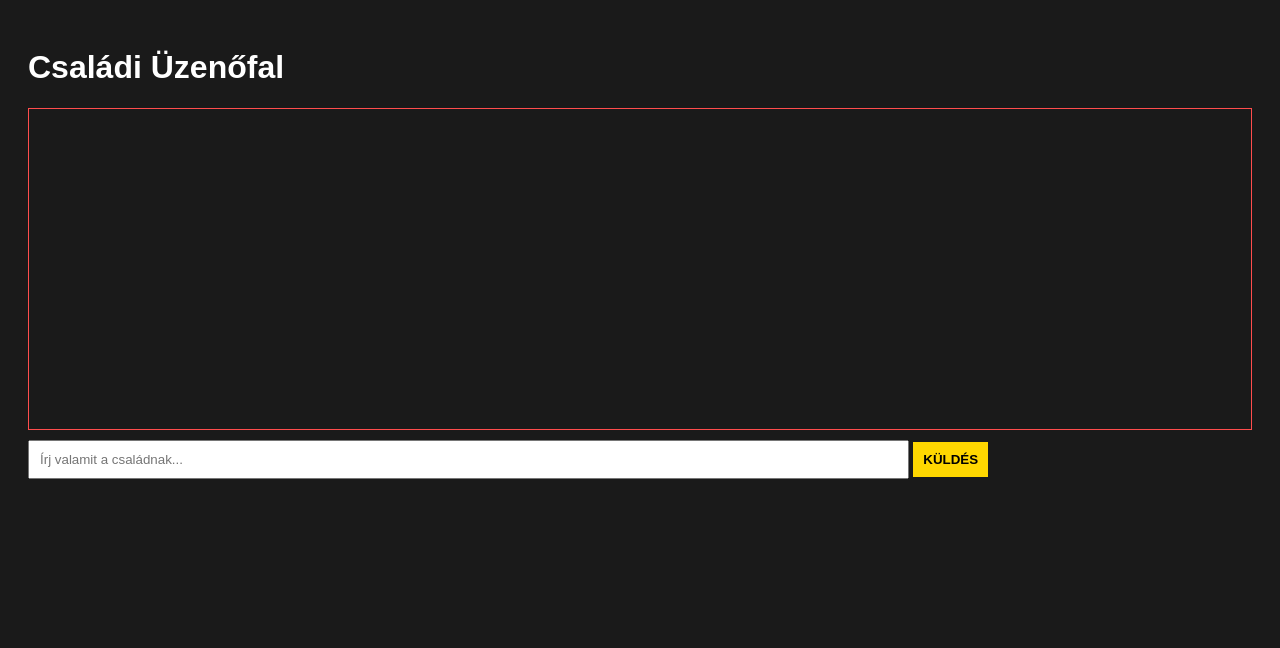
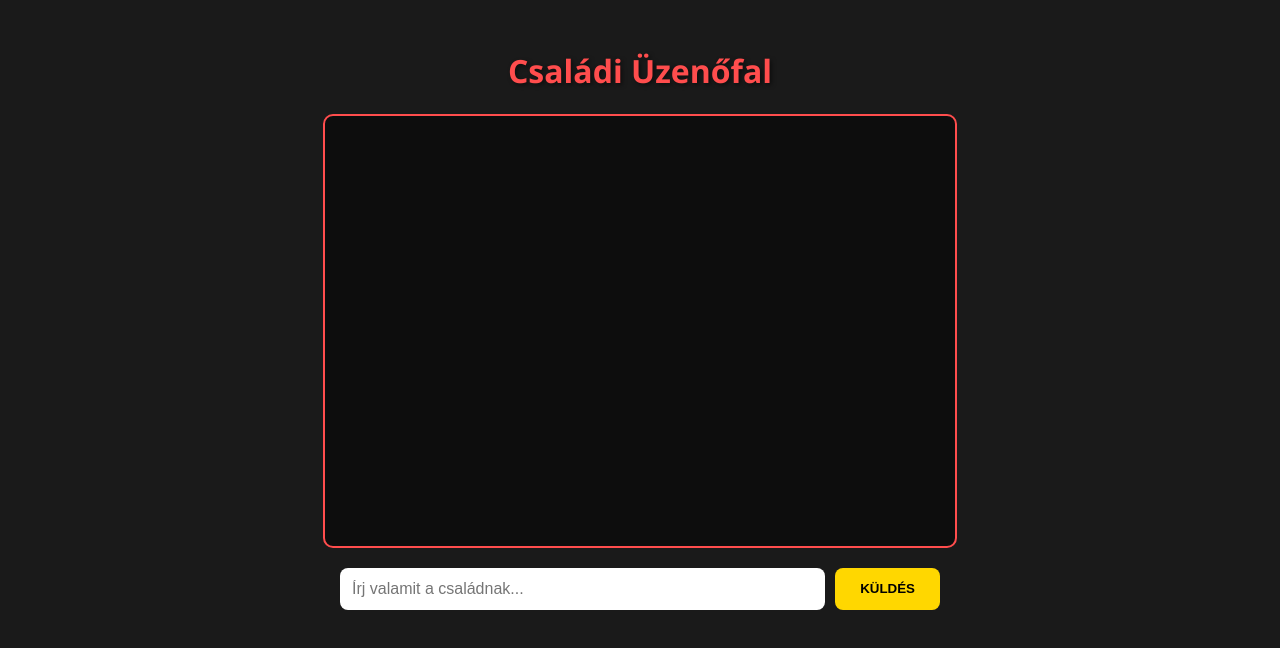
Before and after one commit to SiposZoltan633/tothfamily, a plain HTML site: page admin.html in a window 1280 px wide. Both pictures are taken after a click on the button "KÜLDÉS". Drawn offline with Linux system fonts and the light colour scheme; no server answers.

Commit message:
Enhance admin.html with improved styles and features
Updated the layout and styles for better user experience. Added functionality to send messages with Enter key.

```diff
--- a/admin.html
+++ b/admin.html
@@ -2,44 +2,127 @@
 <html lang="hu">
 <head>
     <meta charset="UTF-8">
+    <meta name="viewport" content="width=device-width, initial-scale=1.0">
     <title>Tóth Family - Üzenőfal</title>
     <style>
-        body { background: #1a1a1a; color: white; font-family: sans-serif; padding: 20px; }
-        #uzenetek { border: 1px solid #ff4d4d; height: 300px; overflow-y: scroll; padding: 10px; margin-bottom: 10px; }
-        input { padding: 10px; width: 70%; }
-        button { padding: 10px; background: #ffd700; border: none; font-weight: bold; }
+        body {
+            background: #1a1a1a;
+            color: white;
+            font-family: 'Segoe UI', sans-serif;
+            padding: 20px;
+            display: flex;
+            flex-direction: column;
+            align-items: center;
+        }
+        h1 { color: #ff4d4d; text-shadow: 2px 2px 4px rgba(0,0,0,0.5); }
+
+        #uzenetek {
+            border: 2px solid #ff4d4d;
+            width: 100%;
+            max-width: 600px;
+            height: 400px;
+            overflow-y: auto;
+            padding: 15px;
+            margin-bottom: 20px;
+            background: rgba(0,0,0,0.5);
+            border-radius: 10px;
+        }
+
+        .uzenet-sor {
+            margin-bottom: 10px;
+            padding: 8px;
+            border-bottom: 1px solid #333;
+            animation: fadeIn 0.3s;
+        }
+
+        @keyframes fadeIn { from { opacity: 0; } to { opacity: 1; } }
+
+        .controls {
+            display: flex;
+            gap: 10px;
+            width: 100%;
+            max-width: 600px;
+        }
+
+        input {
+            flex-grow: 1;
+            padding: 12px;
+            border-radius: 8px;
+            border: none;
+            font-size: 16px;
+        }
+
+        button {
+            padding: 12px 25px;
+            background: #ffd700;
+            border: none;
+            border-radius: 8px;
+            font-weight: bold;
+            cursor: pointer;
+            transition: 0.3s;
+        }
+
+        button:hover { background: #ffcc00; transform: scale(1.05); }
     </style>
 </head>
 <body>
     <h1>Családi Üzenőfal</h1>
+
     <div id="uzenetek"></div>
-    <input type="text" id="ujUzenet" placeholder="Írj valamit a családnak...">
-    <button id="kuldBtn">KÜLDÉS</button>
+
+    <div class="controls">
+        <input type="text" id="ujUzenet" placeholder="Írj valamit a családnak...">
+        <button id="kuldBtn">KÜLDÉS</button>
+    </div>
 
     <script type="module">
         import { initializeApp } from "https://www.gstatic.com/firebasejs/10.8.0/firebase-app.js";
         import { getDatabase, ref, push, onChildAdded } from "https://www.gstatic.com/firebasejs/10.8.0/firebase-database.js";
 
-        // Ide is kell a firebaseConfig ugyanazzal a databaseURL-lel!
-        const firebaseConfig = { /* ... a Te adataid ... */ };
+        // A te egyedi Firebase adataid (automatikusan kitöltve a korábbiak alapján)
+        const firebaseConfig = {
+            apiKey: "AIzaSyCs1IB9gKlY_7K_oawhVkttnMc_QI7BKnw",
+            authDomain: "tothfamily-c87a3.firebaseapp.com",
+            projectId: "tothfamily-c87a3",
+            databaseURL: "https://tothfamily-c87a3-default-rtdb.europe-west1.firebasedatabase.app",
+            storageBucket: "tothfamily-c87a3.firebasestorage.app",
+            messagingSenderId: "343802519326",
+            appId: "1:343802519326:web:3fb878ee5d72e018d9330f"
+        };
+
         const app = initializeApp(firebaseConfig);
         const db = getDatabase(app);
-
         const uzenetBox = document.getElementById('uzenetek');
         const uzenetRef = ref(db, 'uzenetek');
 
-        // Üzenet küldése
-        document.getElementById('kuldBtn').onclick = () => {
+        // Üzenet küldése funkció
+        function kuldes() {
             const txt = document.getElementById('ujUzenet').value;
-            push(uzenetRef, { szoveg: txt, ido: new Date().toLocaleTimeString() });
-            document.getElementById('ujUzenet').value = '';
-        };
+            if(txt.trim() !== "") {
+                push(uzenetRef, {
+                    szoveg: txt,
+                    ido: new Date().toLocaleTimeString('hu-HU', {hour: '2-digit', minute:'2-digit'})
+                });
+                document.getElementById('ujUzenet').value = '';
+            }
+        }
 
-        // Üzenetek valós idejű megjelenítése
+        document.getElementById('kuldBtn').onclick = kuldes;
+
+        // Enter billentyűre is küldjön
+        document.getElementById('ujUzenet').addEventListener("keypress", (e) => {
+            if (e.key === "Enter") kuldes();
+        });
+
+        // Üzenetek valós idejű megjelenítése (Realtime Database lényege)
         onChildAdded(uzenetRef, (data) => {
-            const p = document.createElement('p');
-            p.innerText = `[${data.val().ido}] ${data.val().szoveg}`;
-            uzenetBox.appendChild(p);
+            const uzenet = data.val();
+            const div = document.createElement('div');
+            div.className = 'uzenet-sor';
+            div.innerHTML = `<small style="color: #888;">${uzenet.ido}</small><br><strong>${uzenet.szoveg}</strong>`;
+            uzenetBox.appendChild(div);
+
+            // Mindig az aljára görget az új üzenetnél
             uzenetBox.scrollTop = uzenetBox.scrollHeight;
         });
     </script>
```
